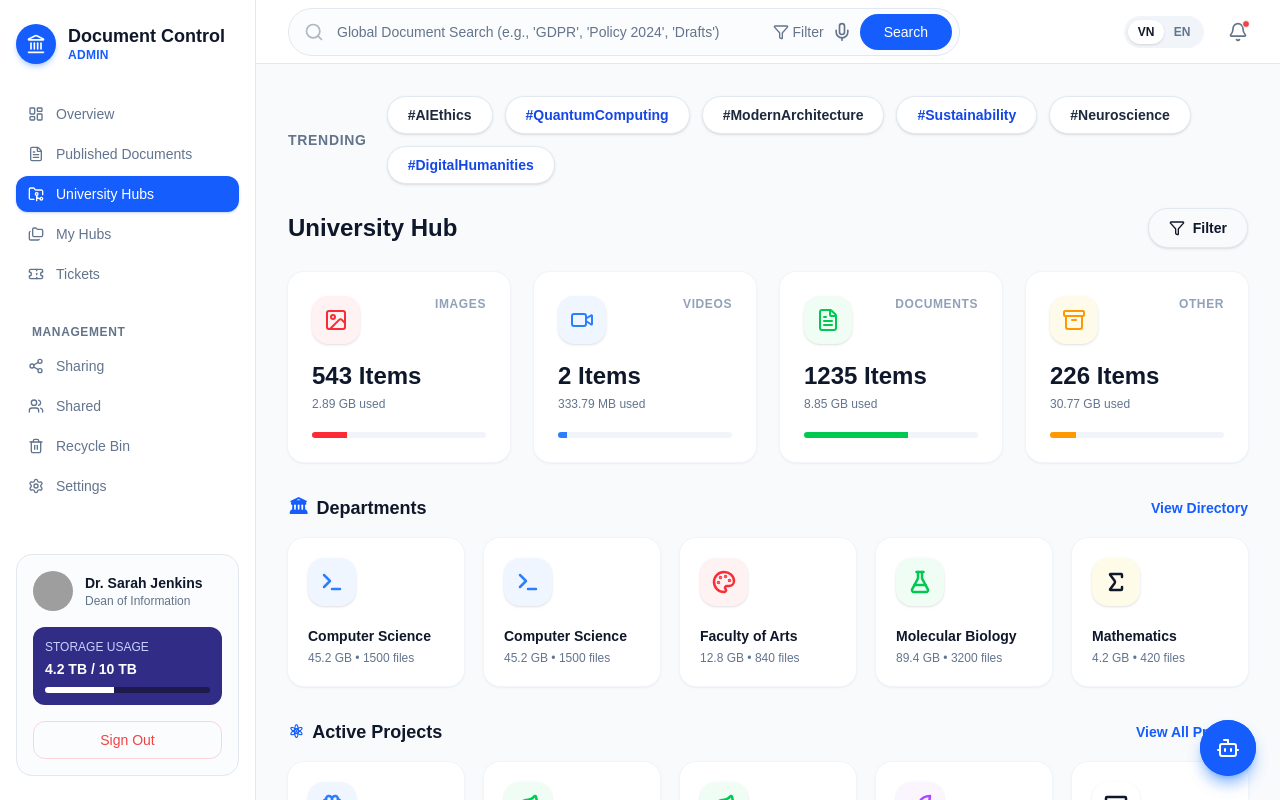
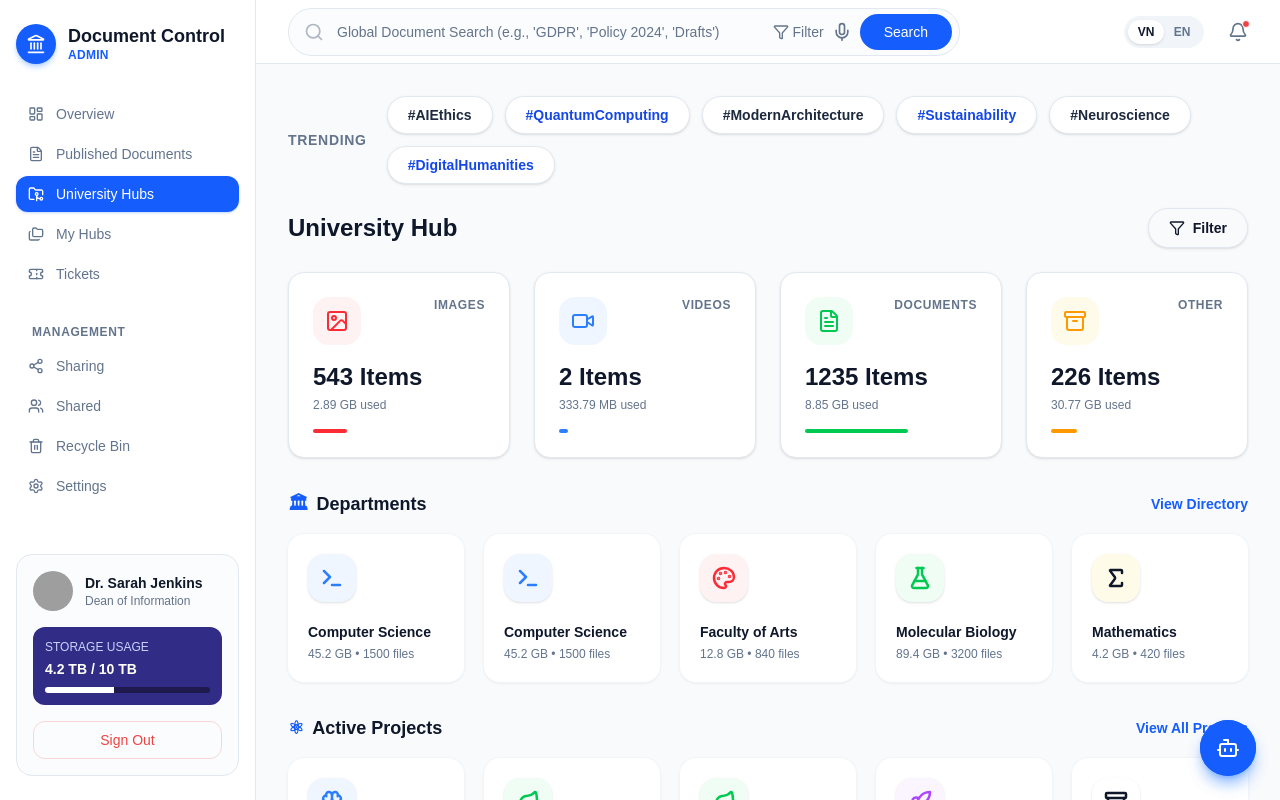
Before and after one commit to NTV2k5/document-control, a Next.js app: page /en/dashboard/hubs in a window 1280 px wide. Built offline with nearby package versions, Linux system fonts and the light colour scheme; grey boxes are pictures that could not be loaded.

Commit message:
refactor: reuse MyHubSummary and sync filter button styling

```diff
--- a/src/app/[locale]/(auth)/dashboard/hubs/page.tsx
+++ b/src/app/[locale]/(auth)/dashboard/hubs/page.tsx
@@ -3,7 +3,7 @@
 import { Filter } from 'lucide-react';
 import { HubSection } from '@/components/dashboard/hubs/HubSection';
 import { HubRecentActivity } from '@/components/dashboard/hubs/HubRecentActivity';
-import { HubSummaryCards } from '@/components/dashboard/hubs/HubSummaryCards';
+import { MyHubSummary } from '@/components/dashboard/my-hubs/MyHubSummary';
 import { TrendingHashtags } from '@/components/dashboard/TrendingHashtags';
 import { Button } from '@/components/ui/button';
 import {
@@ -29,7 +29,7 @@ export default function UniversityHubs() {
       </div>
 
       {/* Hub Summary Cards */}
-      <HubSummaryCards cards={hubSummaryCards} />
+      <MyHubSummary cards={hubSummaryCards} />
 
       {/* Departments */}
       <HubSection
--- a/src/app/[locale]/(auth)/dashboard/my-hubs/page.tsx
+++ b/src/app/[locale]/(auth)/dashboard/my-hubs/page.tsx
@@ -6,7 +6,7 @@ import { MyHubFolders } from '@/components/dashboard/my-hubs/MyHubFolders';
 import { MyHubSummary } from '@/components/dashboard/my-hubs/MyHubSummary';
 import { TrendingHashtags } from '@/components/dashboard/TrendingHashtags';
 import { Button } from '@/components/ui/button';
-import { recentActivity, trendingTags } from '@/utils/mockData';
+import { recentActivity, trendingTags, hubSummaryCards } from '@/utils/mockData';
 
 export default function MyHubs() {
   return (
@@ -15,13 +15,16 @@ export default function MyHubs() {
 
       <div className="mb-6 flex items-center justify-between">
         <h2 className="text-2xl font-bold">My Hubs</h2>
-        <Button variant="outline" className="flex items-center gap-2">
+        <Button
+          variant="outline"
+          className="flex cursor-pointer items-center gap-2 rounded-full px-5 font-bold shadow-sm"
+        >
           <Filter className="h-4 w-4" /> Filter
         </Button>
       </div>
 
       {/* Hub Summary Cards */}
-      <MyHubSummary />
+      <MyHubSummary cards={hubSummaryCards} />
 
       {/* Folders */}
       <div>
--- a/src/components/dashboard/hubs/HubSummaryCards.tsx
+++ /dev/null
@@ -1,60 +0,0 @@
-import { Image as ImageIcon, Video, FileText, Archive } from 'lucide-react';
-import { Card, CardContent } from '@/components/ui/card';
-
-const renderIcon = (icon: string) => {
-  switch (icon) {
-    case 'image': {
-      return <ImageIcon className="h-6 w-6" strokeWidth={2} />;
-    }
-    case 'video': {
-      return <Video className="h-6 w-6" strokeWidth={2} />;
-    }
-    case 'document': {
-      return <FileText className="h-6 w-6" strokeWidth={2} />;
-    }
-    case 'archive': {
-      return <Archive className="h-6 w-6" strokeWidth={2} />;
-    }
-    default: {
-      return <FileText className="h-6 w-6" strokeWidth={2} />;
-    }
-  }
-};
-
-type HubSummaryCardsProps = {
-  cards: any[];
-}
-
-export function HubSummaryCards({ cards }: HubSummaryCardsProps) {
-  return (
-    <div className="grid grid-cols-1 gap-6 md:grid-cols-4">
-      {cards.map((card) => (
-        <Card
-          key={card.id}
-          className="rounded-2xl border-none shadow-sm ring-1 ring-slate-100 transition-shadow hover:shadow-md"
-        >
-          <CardContent className="p-6">
-            <div className="mb-4 flex items-start justify-between">
-              <div
-                className={`rounded-2xl bg-${card.color}-50 p-3 text-${card.color}-500 shadow-sm`}
-              >
-                {renderIcon(card.icon)}
-              </div>
-              <span className="text-xs font-bold tracking-wider text-slate-400 uppercase">
-                {card.type}
-              </span>
-            </div>
-            <h3 className="mb-1 text-2xl font-extrabold text-slate-900">{card.count} Items</h3>
-            <p className="text-xs font-medium text-slate-500">{card.size} used</p>
-            <div className="mt-5 h-1.5 w-full overflow-hidden rounded-full bg-slate-100">
-              <div
-                className={`h-full bg-${card.color}-500`}
-                style={{ width: `${card.percentage}%` }}
-              ></div>
-            </div>
-          </CardContent>
-        </Card>
-      ))}
-    </div>
-  );
-}
--- a/src/components/dashboard/my-hubs/MyHubSummary.tsx
+++ b/src/components/dashboard/my-hubs/MyHubSummary.tsx
@@ -1,8 +1,18 @@
 import { Image as ImageIcon, Video, FileText, Archive } from 'lucide-react';
 import { Card, CardContent } from '@/components/ui/card';
-import { hubSummaryCards } from '@/utils/mockData';
+type MyHubSummaryProps = {
+  cards: {
+    id: string;
+    type: string;
+    count: number;
+    size: string;
+    percentage: number;
+    color: string;
+    icon: string;
+  }[];
+};
 
-export function MyHubSummary() {
+export function MyHubSummary({ cards }: MyHubSummaryProps) {
   const getIcon = (type: string) => {
     switch (type) {
       case 'Images': {
@@ -65,7 +75,7 @@ export function MyHubSummary() {
 
   return (
     <div className="grid grid-cols-1 gap-6 md:grid-cols-4">
-      {hubSummaryCards.map((card) => {
+      {cards.map((card) => {
         const colors = getColorClasses(card.color);
         return (
           <Card key={card.id}>
```
